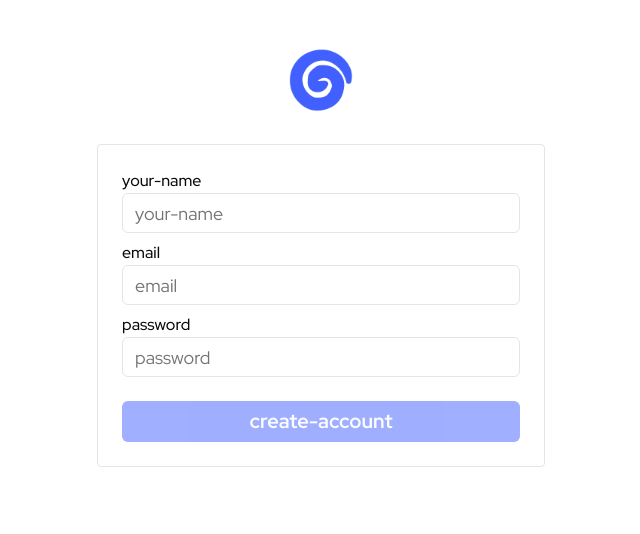
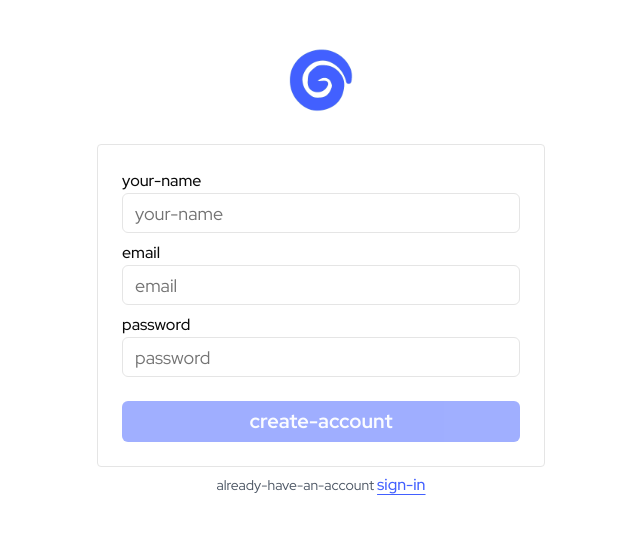
Before and after one commit to logicleai/logicle, a Next.js app in the folder logicle/: page /auth/join in a window 1280 px wide. Shown: the top 534 px of the page, without its empty margins (319-959 px from the left). Built offline with nearby package versions, Linux system fonts and the light colour scheme; no server answers; what i18next-resources-to-backend, node-cache would draw is missing.

Commit message:
Add "Already have an account?" prompt to enhance user experience

```diff
--- a/logicle/app/auth/join/page.tsx
+++ b/logicle/app/auth/join/page.tsx
@@ -7,6 +7,7 @@ import * as z from 'zod'
 import { zodResolver } from '@hookform/resolvers/zod'
 import { useForm } from 'react-hook-form'
 import { Input } from '@/components/ui/input'
+import { Link } from '@/components/ui/link'
 
 import { Form, FormField, FormItem } from '@/components/ui/form'
 import { post } from '@/lib/fetch'
@@ -56,6 +57,7 @@ const Signup = () => {
     }
   }
   return (
+    <div>
       <div className="flex flex-col rounded p-6 border gap-2">
         <Form {...form} className="flex flex-col gap-2" onSubmit={form.handleSubmit(onSubmit)}>
           <div className="flex flex-col gap-2">
@@ -102,6 +104,11 @@ const Signup = () => {
           </div>
         </Form>
       </div>
+      <p className="text-center text-sm text-gray-600 pt-2">
+      {t('already-have-an-account')}&nbsp;
+      <Link href="/auth/login">{t('sign-in')}</Link>
+      </p>
+    </div>
   )
 }
 
--- a/logicle/app/auth/login/LoginPanel.tsx
+++ b/logicle/app/auth/login/LoginPanel.tsx
@@ -147,7 +147,7 @@ const Login: FC<Props> = ({ connections }) => {
           </div>
         )}
       </div>
-      <p className="text-center text-sm text-gray-600">
+      <p className="text-center text-sm text-gray-600 pt-2">
         {t('dont-have-an-account')}&nbsp;
         <Link href="/auth/join">{t('create-a-new-account')}</Link>
       </p>
--- a/logicle/locales/en/common.json
+++ b/logicle/locales/en/common.json
@@ -49,17 +49,16 @@
   "backend": "Backend",
   "you-have-logged-in-using": "You have logged in using",
   "get-started": "Get Started",
-  "login": "Login using an existing account",
   "login-error": "There was a problem with your login.",
   "email-login-error": "Something went wrong while sending the email. Please try again later.",
   "email-login-success": "A sign in link has been sent to your email address. The link will expire in 24 hours.",
-  "dont-have-an-account": "Don`t have an account?",
+  "dont-have-an-account": "Don't have an account?",
   "sign-up": "Sign up",
   "sign-up-message": "Signing up signifies that you have read and agree to the Terms of Service and our Privacy Policy.",
   "sign-in": "Sign in",
   "sign-in-with-email": "Sign in with Email",
   "sign-in-with-password": "Sign in with Password",
-  "create-a-new-account": "Create a new account",
+  "create-a-new-account": "Sign up",
   "create-account": "Create Account",
   "change-password": "Change Password",
   "already-have-an-account": "Already have an account?",
```
Lines whose indentation alone changed are shown as unchanged.
